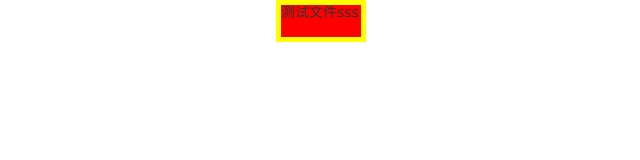
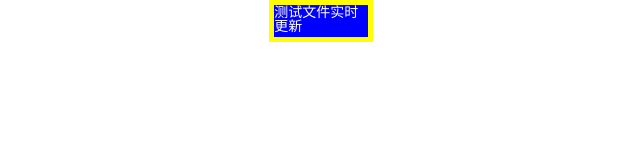
Before and after one commit to ZoeWang/wap, a website: page flexible-wap/src/index.html in a window 1280 px wide. Shown: the whole page, without its empty margins (319-959 px from the left). Drawn offline with nearby package versions, Linux system fonts and the light colour scheme; files that its build step writes are made by us from their sources.

Commit message:
修改实时更新

```diff
--- a/flexible-wap/src/index.html
+++ b/flexible-wap/src/index.html
@@ -13,7 +13,7 @@
 </head>
 <body>
 	<div class="container">
-		测试文件sss
+		测试文件实时更新
 	</div>
 </body>
 </html>
--- a/flexible-wap/src/js/base.js
+++ b/flexible-wap/src/js/base.js
@@ -0,0 +1 @@
+console.log("时间戳", new Date().getTime());
--- a/flexible-wap/src/less/index.less
+++ b/flexible-wap/src/less/index.less
@@ -73,10 +73,11 @@ a {
 //使用示例：
 .container {
 	border: 5px solid yellow;
-	background-color: red;
-	.px2rem(width, 600);
+	background-color: blue;
+	.px2rem(width, 700);
     .px2rem(height, 240);
     margin: 0 auto;
+    color: #fff;
 }
 
 //less翻译结果：
```
Also changed, not shown: flexible-wap/gulpfile.js (+8 -2 lines).
